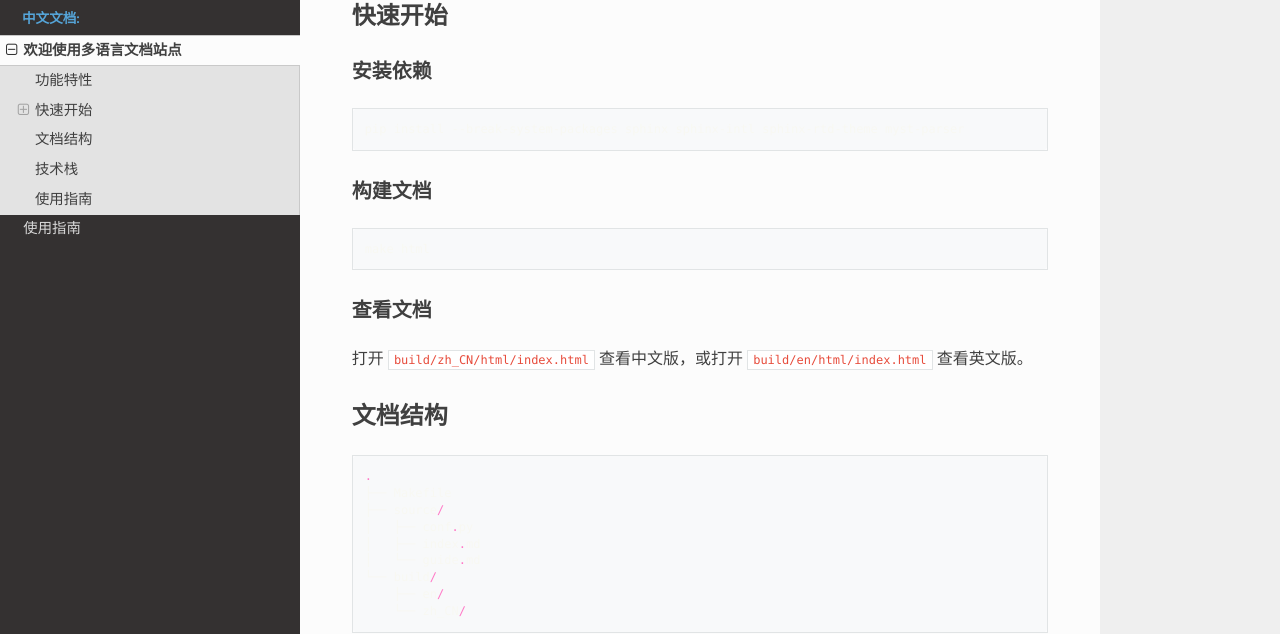
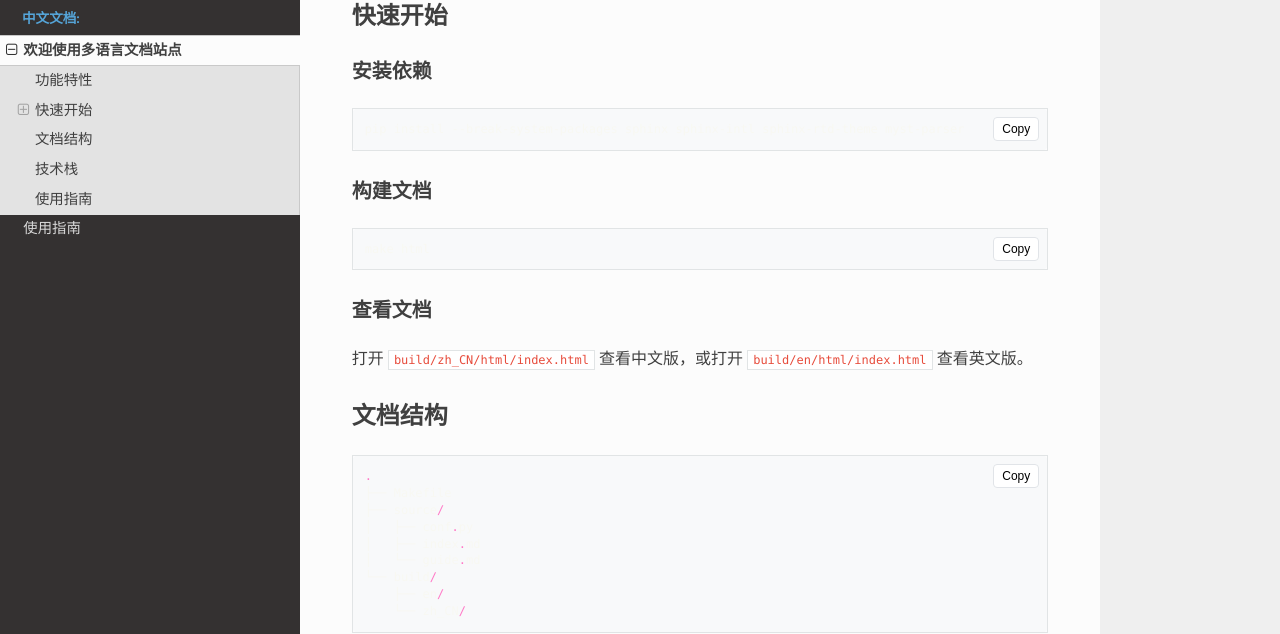
Before and after one commit to yhjedward3021454052-star/api, a Sphinx documentation site: the page built from docs/source/zh_CN/index.md, in a window 1280 px wide and 1400 px high, scrolled down 242 px. Shown: the part 209-843 px from the top of the window. Built offline with Sphinx 7.4.7 and the Read the Docs theme 3.1.0, drawn with Linux system fonts in a browser that asks for light colours.

Commit message:
feat: add copy button to code blocks Co-authored-by: monkeycode-ai <monkeycode-ai@chaitin.com>

```diff
--- a/docs/source/_static/css/switcher.css
+++ b/docs/source/_static/css/switcher.css
@@ -93,6 +93,7 @@ div.highlight {
     border-radius: 4px;
     padding: 12px;
     margin: 12px 0;
+    position: relative;
 }
 
 div.highlight pre {
@@ -106,3 +107,29 @@ div.highlight code {
     font-size: 14px;
     line-height: 1.6;
 }
+
+.copy-button {
+    position: absolute;
+    top: 8px;
+    right: 8px;
+    background: white;
+    border: 1px solid #e1e4e8;
+    border-radius: 4px;
+    padding: 4px 8px;
+    font-size: 12px;
+    cursor: pointer;
+    transition: all 0.2s ease;
+    z-index: 10;
+}
+
+.copy-button:hover {
+    background: #007aff;
+    border-color: #007aff;
+    color: white;
+}
+
+.copy-button.copied {
+    background: #28a745;
+    border-color: #28a745;
+    color: white;
+}
--- a/docs/source/_static/js/switcher.js
+++ b/docs/source/_static/js/switcher.js
@@ -144,6 +144,32 @@ function updateSearchForm() {
     }
 }
 
+function addCopyButtons() {
+    document.querySelectorAll('div.highlight').forEach(highlightDiv => {
+        if (!highlightDiv.querySelector('.copy-button')) {
+            const copyButton = document.createElement('button');
+            copyButton.className = 'copy-button';
+            copyButton.textContent = 'Copy';
+            copyButton.addEventListener('click', async function() {
+                const code = highlightDiv.querySelector('code').textContent;
+                try {
+                    await navigator.clipboard.writeText(code);
+                    copyButton.textContent = 'Copied!';
+                    copyButton.classList.add('copied');
+                    setTimeout(() => {
+                        copyButton.textContent = 'Copy';
+                        copyButton.classList.remove('copied');
+                    }, 2000);
+                } catch (err) {
+                    console.error('Failed to copy text: ', err);
+                }
+            });
+            highlightDiv.style.position = 'relative';
+            highlightDiv.appendChild(copyButton);
+        }
+    });
+}
+
 document.addEventListener('click', function(event) {
     const dropdown = document.querySelector('.language-dropdown');
     const icon = document.querySelector('.switcher-icon');
@@ -168,4 +194,5 @@ document.addEventListener('DOMContentLoaded', function() {
 
     filterMenuByLanguage();
     updateSearchForm();
+    addCopyButtons();
 });
```
Also changed, not shown: 2 other files.
